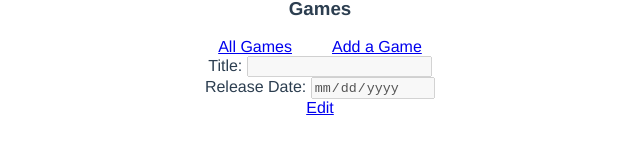
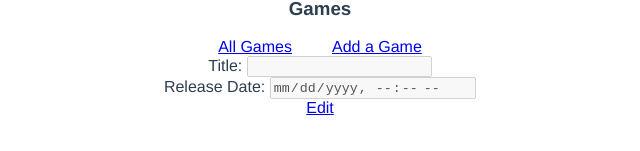
Before and after one commit to rodolphocastro/ARDC.VueJS.Playground, a Vue app: page /games/view/1 in a window 1280 px wide. Shown: the part 359-510 px from the top of the page, without its empty margins (320-960 px from the left). Built offline with nearby package versions, Linux system fonts and the light colour scheme; no server answers.

Commit message:
Ajustar para que as datas sejam exibidas como datetime

```diff
--- a/src/components/GameDetails.vue
+++ b/src/components/GameDetails.vue
@@ -8,7 +8,7 @@
             <br/>
             <label>
                 Release Date:
-                <input type="date" disabled v-model="currentGame.releasedOn"/>
+                <input type="datetime-local" disabled v-model="currentGame.releasedOn"/>
             </label>
             <br/>
             <router-link :to="{ name: 'gameedit', params: { id: currentGame.id }}">Edit</router-link>
--- a/src/components/GameEdit.vue
+++ b/src/components/GameEdit.vue
@@ -8,7 +8,7 @@
             <br/>
             <label>
                 Release Date:
-                <input type="date" v-model="currentGame.releasedOn"/>
+                <input type="datetime-local" v-model="currentGame.releasedOn"/>
             </label>
             <br/>
             <button @click.prevent="saveChanges()">Save Changes</button>
```
